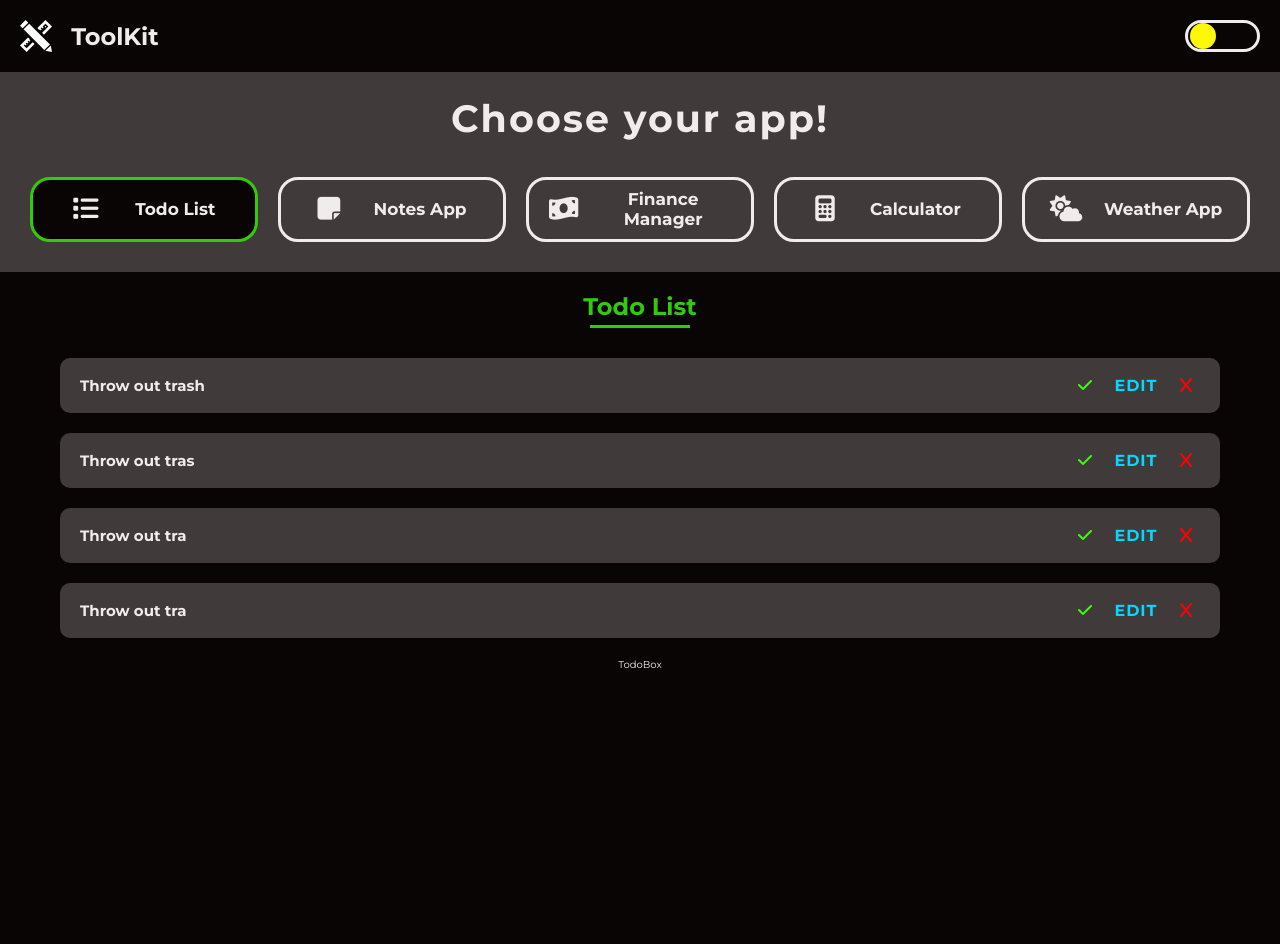
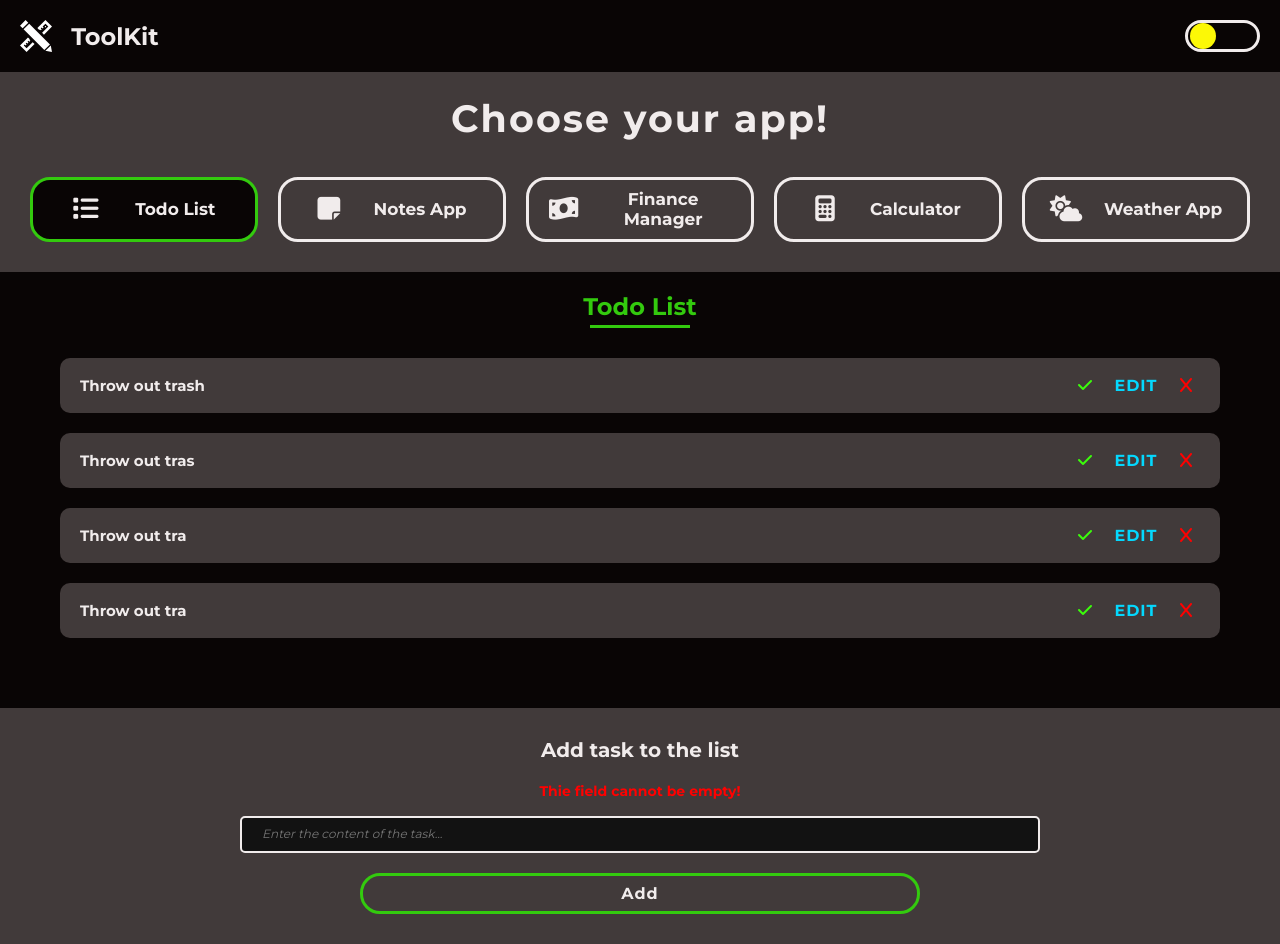
Before and after one commit to tomaszz95/toolkit, a React (Create React App) app: page / in a window 1280 px wide. Before the commit the page ends 800 px from the top, so only its background shows below. Built offline with nearby package versions, Linux system fonts and the light colour scheme.

Commit message:
start styling add task container

```diff
--- a/src/components/todolist/AddTodoBox.js
+++ b/src/components/todolist/AddTodoBox.js
@@ -1,5 +1,20 @@
+import styles from './AddTodoBox.module.css'
+
 const AddTodoBox = () => {
-    return <p>TodoBox</p>
+	return (
+		<div className={styles.container}>
+			<label htmlFor='task' className={styles.label}>
+				Add task to the list
+			</label>
+			<p className={styles.error}>Thie field cannot be empty!</p>
+			<div className={styles.box}>
+				<input type='text' id='task' placeholder='Enter the content of the task...' className={styles.input} />
+				<button aria-label='Add new task' className={styles.button}>
+					Add
+				</button>
+			</div>
+		</div>
+	)
 }
 
 export default AddTodoBox
--- /dev/null
+++ b/src/components/todolist/AddTodoBox.module.css
@@ -0,0 +1,63 @@
+.container {
+	display: flex;
+	justify-content: center;
+	align-items: center;
+	flex-direction: column;
+	width: 100%;
+	padding: 3em 1em;
+	margin-top: 5em;
+	background-color: var(--element);
+	color: var(--text);
+}
+
+.label {
+	font-size: 2em;
+	margin-bottom: 1em;
+	font-weight: bold;
+}
+
+.error {
+	font-size: 1.4em;
+	font-weight: bold;
+	color: var(--alert);
+	margin-bottom: 1.2em;
+}
+
+.box {
+	display: flex;
+	flex-direction: column;
+	align-items: center;
+	width: 90%;
+	max-width: 800px;
+}
+
+.input {
+	width: 100%;
+	border-radius: 5px;
+	padding: 1em 2em;
+	margin-bottom: 2em;
+	border: 2px solid var(--text);
+}
+
+.input::placeholder {
+	font-size: 1.2em;
+	font-style: italic;
+}
+
+.button {
+	width: 70%;
+	padding: 0.5em 1em;
+	background-color: transparent;
+	border: 3px solid var(--highlight);
+	color: var(--text);
+	font-weight: bold;
+	font-size: 1.6em;
+	letter-spacing: 1px;
+	border-radius: 20px;
+	cursor: pointer;
+	transition: background-color 0.3s;
+}
+
+.button:hover {
+	background-color: var(--primary);
+}
```
